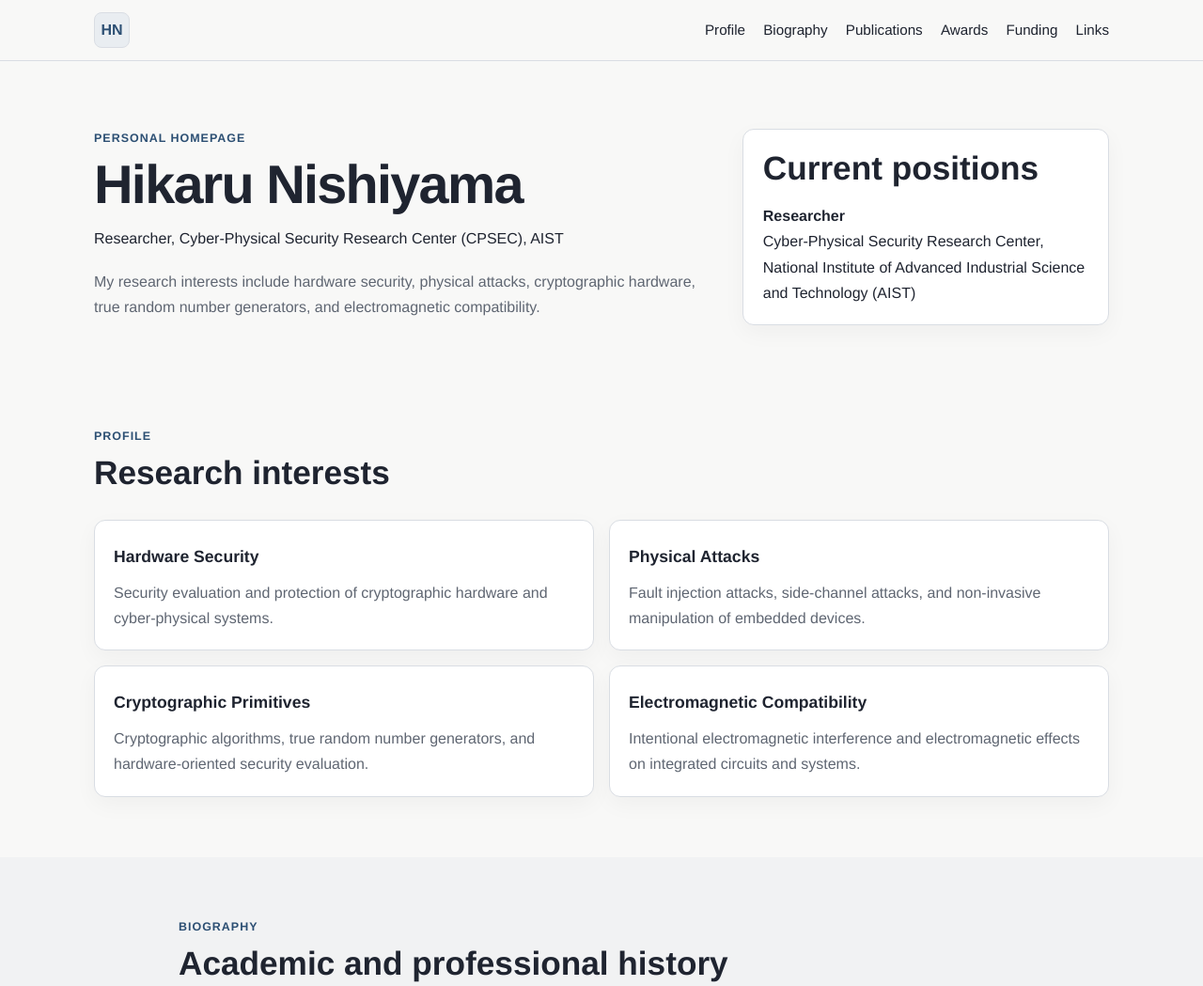
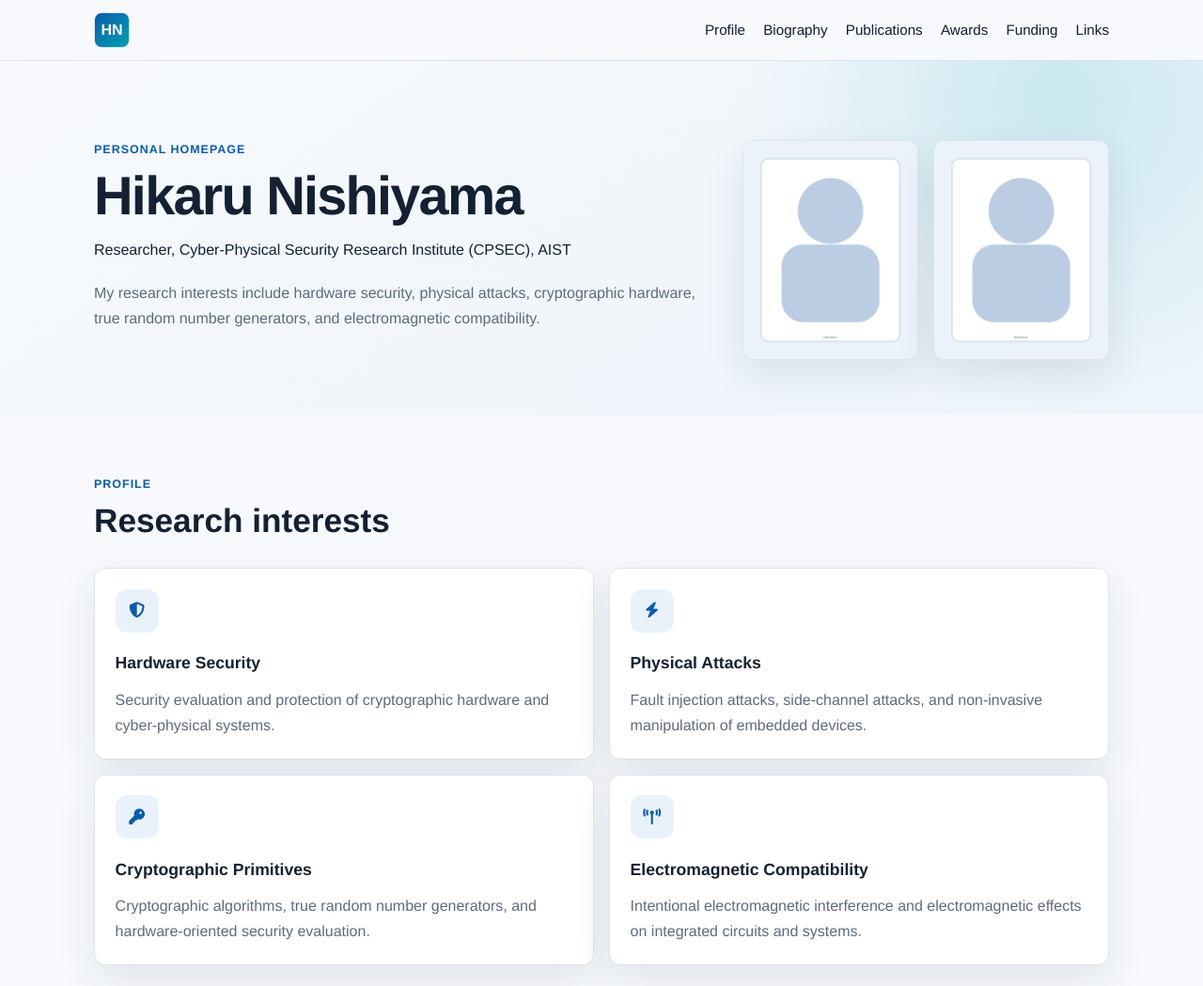
Before and after one commit to hikaru-nishiyama/hikaru-nishiyama.github.io, a plain HTML site: page index.html in a window 1280 px wide. Shown: the top 1049 px of the page at 94% size. Drawn offline with Linux system fonts and the light colour scheme; no server answers.

Commit message:
Add files via upload

```diff
--- a/assets/style.css
+++ b/assets/style.css
@@ -1,13 +1,14 @@
 
 :root{
-  --bg:#f8f8f7;
+  --bg:#f7f9fc;
   --surface:#ffffff;
-  --alt:#f1f2f3;
-  --text:#1f2430;
-  --muted:#5f6672;
-  --primary:#2c4f73;
-  --line:#d9dde3;
-  --shadow:0 8px 24px rgba(0,0,0,.04);
+  --alt:#eef3f8;
+  --text:#142033;
+  --muted:#5e6b7c;
+  --primary:#0b5cab;
+  --accent:#00a0b0;
+  --line:#dce4ee;
+  --shadow:0 16px 42px rgba(25,52,82,.10);
   --radius:12px;
   --max:1080px;
 }
@@ -22,14 +23,14 @@ code{padding:.1rem .35rem;border-radius:4px;background:#eceff3}
 .muted{color:var(--muted)}
 .skip-link{position:fixed;top:-4rem;left:1rem;background:#fff;padding:.5rem .75rem;border:1px solid var(--line);border-radius:6px}
 .skip-link:focus{top:1rem}
-.site-header{position:sticky;top:0;z-index:20;background:rgba(248,248,247,.96);border-bottom:1px solid var(--line)}
+.site-header{position:sticky;top:0;z-index:20;background:rgba(247,249,252,.94);border-bottom:1px solid var(--line)}
 .nav-wrap{min-height:64px;display:flex;align-items:center;justify-content:space-between}
-.brand{display:grid;place-items:center;width:38px;height:38px;border-radius:8px;background:#e9edf1;color:var(--primary);font-weight:700;text-decoration:none;border:1px solid var(--line)}
+.brand{display:grid;place-items:center;width:38px;height:38px;border-radius:8px;background:linear-gradient(135deg,var(--primary),var(--accent));color:#fff;font-weight:700;text-decoration:none;border:1px solid var(--line)}
 .site-nav{display:flex;gap:1.2rem}
 .site-nav a{color:var(--text);text-decoration:none;font-size:.95rem}
 .site-nav a:hover{color:var(--primary)}
 .nav-toggle{display:none;border:0;background:transparent;font-size:1.1rem;color:var(--text)}
-.hero{padding:72px 0 44px;background:var(--bg)}
+.hero{padding:84px 0 58px;background:radial-gradient(circle at 88% 10%,rgba(0,160,176,.16),transparent 28%),linear-gradient(145deg,#f7f9fc,#edf4fb)}
 .hero-grid{display:grid;grid-template-columns:1.5fr .9fr;gap:40px;align-items:start}
 .eyebrow{margin:0 0 .45rem;color:var(--primary);font-weight:700;letter-spacing:.08em;text-transform:uppercase;font-size:.78rem}
 h1{margin:0 0 .75rem;font-size:clamp(2.4rem,5vw,3.6rem);line-height:1.08;letter-spacing:-.03em}
@@ -37,15 +38,19 @@ h2{margin:0 0 1rem;font-size:clamp(1.6rem,3vw,2.2rem);line-height:1.2}
 h3{margin:.2rem 0 .6rem;font-size:1.1rem}
 .subtitle{margin:.2rem 0;color:var(--text)}
 .hero-copy{margin:1.2rem 0 0;max-width:760px;color:var(--muted)}
-.simple-card,.interest-card,.publication-item{background:var(--surface);border:1px solid var(--line);border-radius:var(--radius);box-shadow:var(--shadow)}
-.simple-card{padding:1.25rem 1.3rem}
-.plain-list{list-style:none;padding:0;margin:0}
-.plain-list li+li{margin-top:1rem}
+.interest-card,.publication-item,.profile-photo-card{background:var(--surface);border:1px solid var(--line);border-radius:var(--radius);box-shadow:var(--shadow)}
+
+.profile-photo-grid{display:grid;grid-template-columns:1fr 1fr;gap:1rem}
+.profile-photo-card{margin:0;overflow:hidden;aspect-ratio:4/5}
+.profile-photo-card img{width:100%;height:100%;display:block;object-fit:cover}
+.timeline-note{display:inline-block;margin-top:.35rem;color:var(--muted);font-size:.92rem;font-weight:500}
+
 .section{padding:64px 0}
 .alt-section{background:var(--alt)}
 .section-heading{margin-bottom:1.8rem}
 .interest-grid{display:grid;grid-template-columns:repeat(2,1fr);gap:1rem}
-.interest-card{padding:1.25rem}
+.interest-card{padding:1.35rem}
+.interest-card>i{display:grid;place-items:center;width:46px;height:46px;margin-bottom:1.15rem;border-radius:12px;background:#e9f2fb;color:var(--primary);font-size:1.05rem}
 .interest-card p{margin:0;color:var(--muted)}
 .timeline{list-style:none;margin:0;padding:0 0 0 1.1rem;border-left:2px solid #ccd4dc}
 .timeline li{position:relative;display:grid;grid-template-columns:180px 1fr;gap:1.5rem;padding:0 0 1.8rem 1.4rem}
@@ -56,7 +61,7 @@ h3{margin:.2rem 0 .6rem;font-size:1.1rem}
 .button:hover{background:#f6f7f8}
 .publication-controls{display:flex;flex-wrap:wrap;gap:.55rem;align-items:center;margin-bottom:1.3rem}
 .filter{padding:.48rem .75rem;border:1px solid var(--line);border-radius:999px;background:#fff;cursor:pointer;color:var(--text)}
-.filter.active,.filter:hover{background:#e9edf1;color:var(--primary)}
+.filter.active,.filter:hover{background:linear-gradient(135deg,var(--primary),var(--accent));color:#fff}
 .search-box{margin-left:auto;display:flex;align-items:center;gap:.45rem;min-width:260px;padding:.48rem .8rem;border:1px solid var(--line);border-radius:999px;background:#fff}
 .search-box input{width:100%;border:0;outline:0;background:transparent}
 .publication-status{margin-bottom:1rem;color:var(--muted)}
@@ -85,6 +90,7 @@ h3{margin:.2rem 0 .6rem;font-size:1.1rem}
 .footer-wrap a{text-decoration:none;color:var(--primary)}
 @media (max-width: 900px){
   .hero-grid,.two-column,.interest-grid{grid-template-columns:1fr}
+  .profile-photo-grid{max-width:560px}
 }
 @media (max-width: 720px){
   .container{width:min(calc(100% - 28px),var(--max))}
@@ -96,4 +102,5 @@ h3{margin:.2rem 0 .6rem;font-size:1.1rem}
   .publication-heading{display:block}
   .search-box{width:100%;min-width:0;margin-left:0}
   .publication-year{grid-template-columns:1fr;gap:.5rem}
+  .profile-photo-grid{grid-template-columns:1fr 1fr;gap:.7rem}
 }
--- a/index.html
+++ b/index.html
@@ -33,15 +33,17 @@
       <div class="hero-main">
         <p class="eyebrow">Personal Homepage</p>
         <h1>Hikaru Nishiyama</h1>
-        <p class="subtitle">Researcher, Cyber-Physical Security Research Center (CPSEC), AIST</p>
+        <p class="subtitle">Researcher, Cyber-Physical Security Research Institute (CPSEC), AIST</p>
         <p class="hero-copy">My research interests include hardware security, physical attacks, cryptographic hardware, true random number generators, and electromagnetic compatibility.</p>
       </div>
-      <aside class="hero-side">
-        <div class="simple-card">
-          <h2>Current positions</h2>
-          <ul class="plain-list">
-            <li><strong>Researcher</strong><br>Cyber-Physical Security Research Center, National Institute of Advanced Industrial Science and Technology (AIST)</li>
-          </ul>
+      <aside class="hero-side" aria-label="Profile photographs">
+        <div class="profile-photo-grid">
+          <figure class="profile-photo-card">
+            <img src="assets/profile-1.png" alt="Portrait photograph of Hikaru Nishiyama">
+          </figure>
+          <figure class="profile-photo-card">
+            <img src="assets/profile-2.png" alt="Portrait photograph of Hikaru Nishiyama">
+          </figure>
         </div>
       </aside>
     </div>
@@ -55,18 +57,22 @@
       </div>
       <div class="interest-grid">
         <article class="interest-card">
+          <i class="fa-solid fa-shield-halved" aria-hidden="true"></i>
           <h3>Hardware Security</h3>
           <p>Security evaluation and protection of cryptographic hardware and cyber-physical systems.</p>
         </article>
         <article class="interest-card">
+          <i class="fa-solid fa-bolt" aria-hidden="true"></i>
           <h3>Physical Attacks</h3>
           <p>Fault injection attacks, side-channel attacks, and non-invasive manipulation of embedded devices.</p>
         </article>
         <article class="interest-card">
+          <i class="fa-solid fa-key" aria-hidden="true"></i>
           <h3>Cryptographic Primitives</h3>
           <p>Cryptographic algorithms, true random number generators, and hardware-oriented security evaluation.</p>
         </article>
         <article class="interest-card">
+          <i class="fa-solid fa-tower-broadcast" aria-hidden="true"></i>
           <h3>Electromagnetic Compatibility</h3>
           <p>Intentional electromagnetic interference and electromagnetic effects on integrated circuits and systems.</p>
         </article>
@@ -81,8 +87,9 @@
         <h2>Academic and professional history</h2>
       </div>
       <ol class="timeline">
-        <li><span>2024.04 – Present</span><div><strong>Researcher</strong><br>Cyber-Physical Security Research Center (CPSEC), National Institute of Advanced Industrial Science and Technology (AIST)</div></li>
-        <li><span>2021.04 – 2024.03</span><div><strong>Doctoral Course Student</strong><br>Division of Information Science, Nara Institute of Science and Technology (NAIST)</div></li>
+        <li><span>2025.04 – Present</span><div><strong>Researcher</strong><br>Cyber-Physical Security Research Institute (CPSEC), National Institute of Advanced Industrial Science and Technology (AIST)</div></li>
+        <li><span>2024.04 – 2025.03</span><div><strong>Researcher</strong><br>Cyber-Physical Security Research Center (CPSEC), National Institute of Advanced Industrial Science and Technology (AIST)</div></li>
+        <li><span>2021.04 – 2024.03</span><div><strong>Doctoral Course Student</strong><br>Division of Information Science, Nara Institute of Science and Technology (NAIST)<br><span class="timeline-note">Fellow, MEXT University Fellowship Program</span></div></li>
         <li><span>2019.04 – 2021.03</span><div><strong>Master Course Student</strong><br>Division of Information Science, Nara Institute of Science and Technology (NAIST)</div></li>
         <li><span>2012.04 – 2019.03</span><div><strong>Bachelor Course Student</strong><br>National Institute of Technology, Sasebo College (NITS)</div></li>
       </ol>
```
Also changed, not shown: assets/profile-1.png (added), assets/profile-2.png (added), 1 other file.
